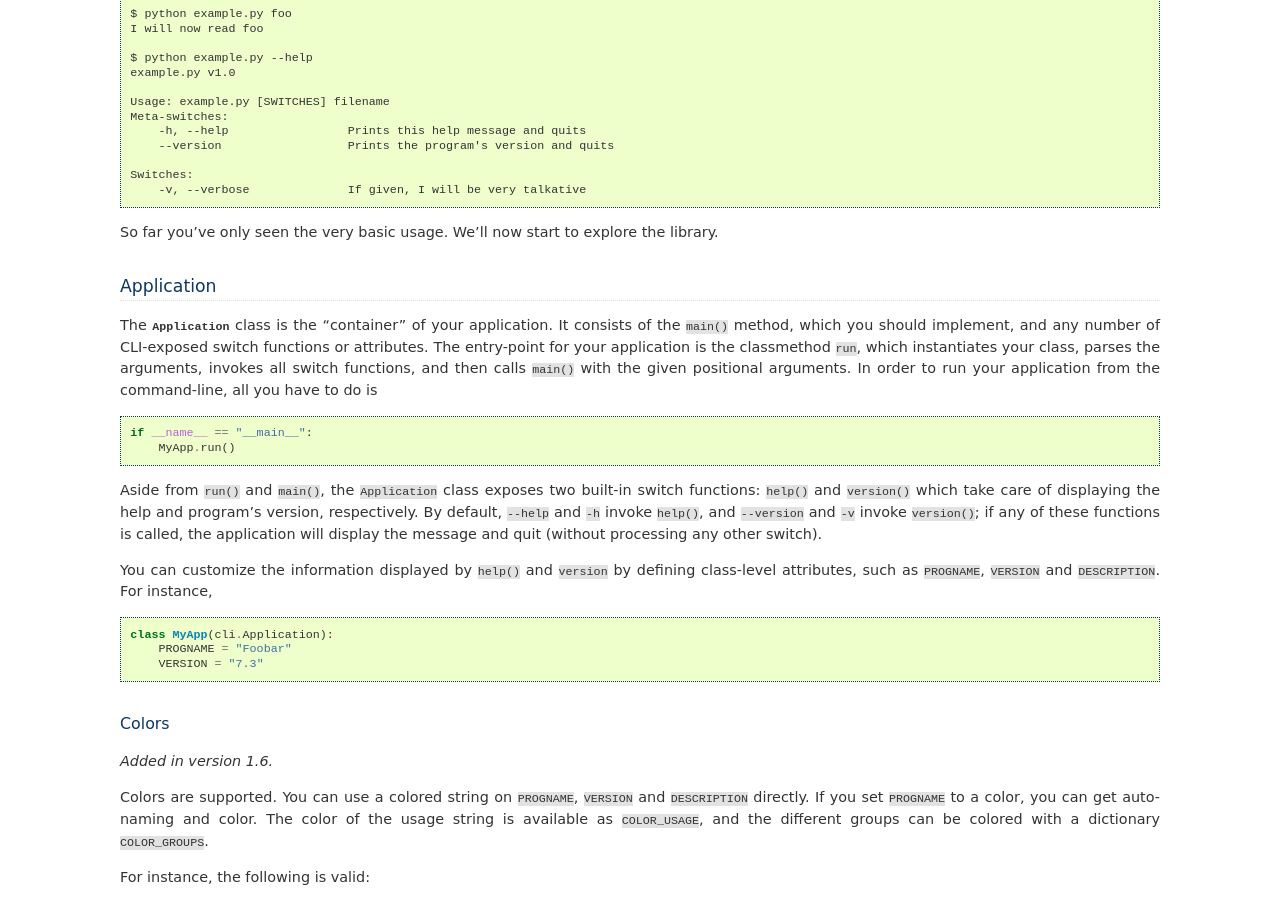
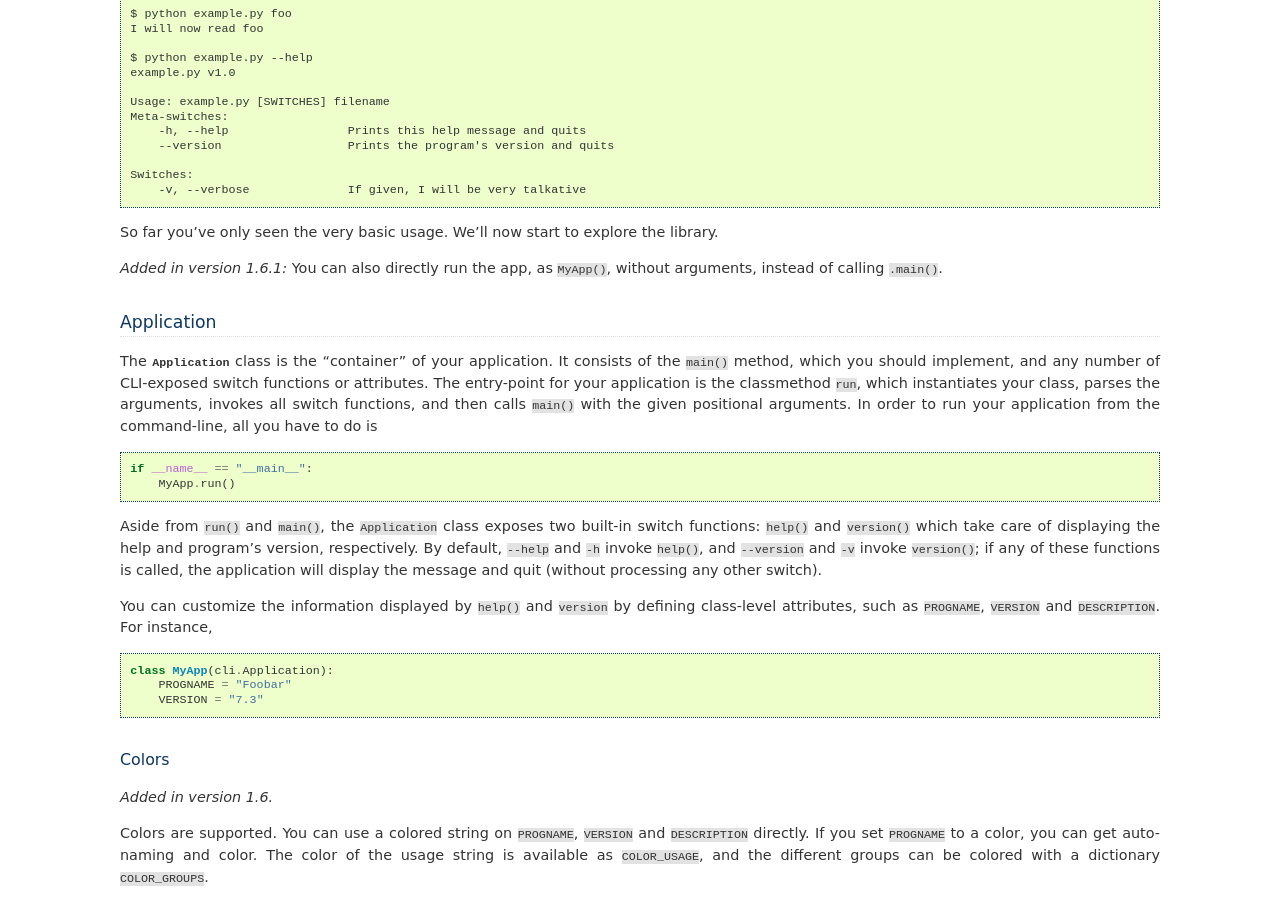
Before and after one commit to tomerfiliba/plumbum, a Sphinx documentation site: the page built from docs/cli.rst, in a window 1280 px wide and 900 px high, scrolled down 630 px. Built offline with Sphinx 7.4.7, drawn with Linux system fonts in a browser that asks for light colours.

Commit message:
Added docs mention of direct running.

```diff
--- a/docs/cli.rst
+++ b/docs/cli.rst
@@ -48,6 +48,9 @@ And you can run it::
 
 So far you've only seen the very basic usage. We'll now start to explore the library.
 
+.. versionadded:: 1.6.1
+
+    You can also directly run the app, as ``MyApp()``, without arguments, instead of calling ``.main()``.
 
 Application
 -----------
```
